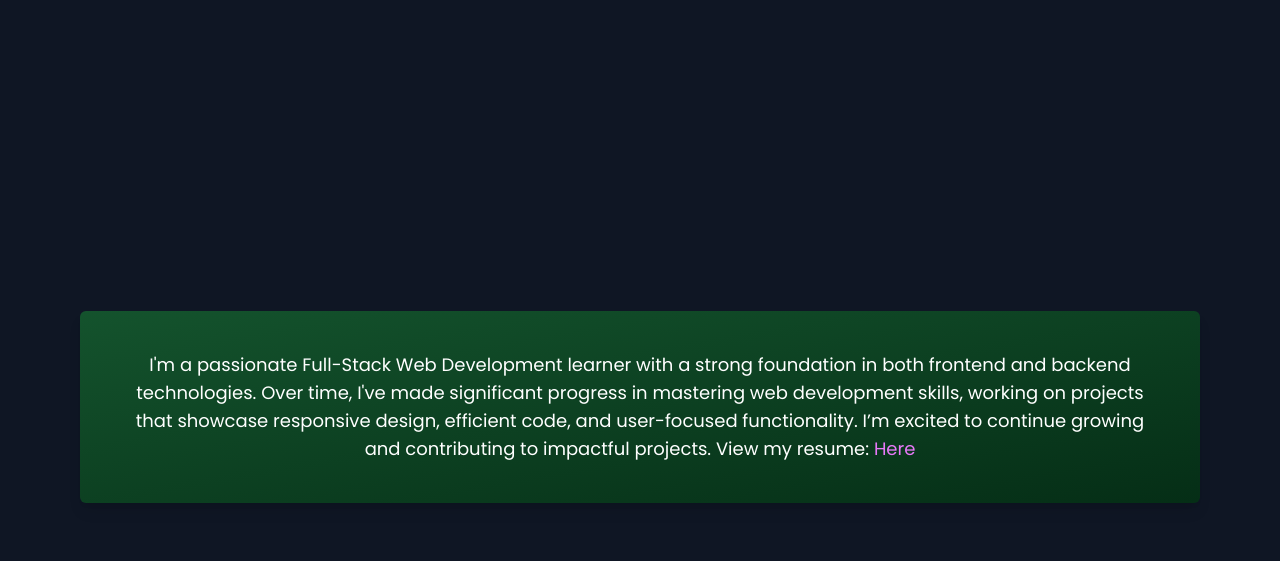
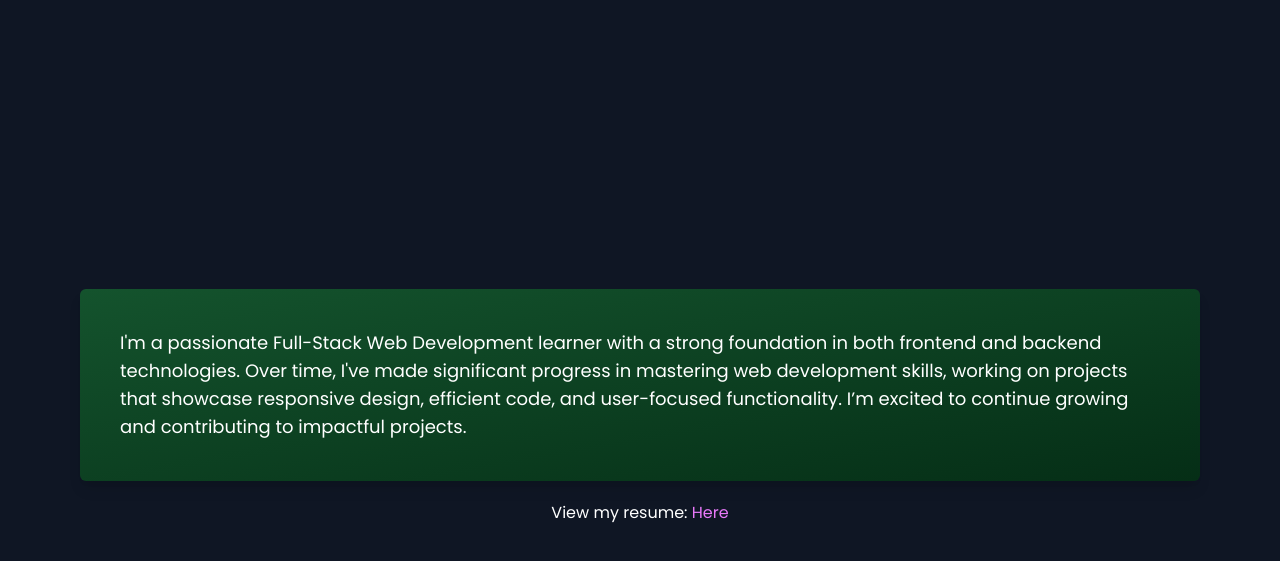
Before and after one commit to hafizurrahaman0/hafizurrahaman, a website: page pages/aboutme.html in a window 1280 px wide. Shown: the part 73-634 px from the top of the page. Drawn offline with Linux system fonts and the light colour scheme.

Commit message:
updated aboutPage

```diff
--- a/pages/aboutme.html
+++ b/pages/aboutme.html
@@ -36,9 +36,13 @@
 
 
     <main class="w-screen md:px-20 text-center flex flex-col items-center justify-center">
-        <h2 class="text-lg bg-gradient-to-br from-green-900 to-green-950 p-5 md:p-10 rounded-md shadow-lg">I'm a passionate Full-Stack Web Development learner with a strong foundation in both frontend and backend technologies. Over time, I've made significant progress in mastering web development skills, working on projects that showcase responsive design, efficient code, and user-focused functionality. I’m excited to continue growing and contributing to impactful projects.
-
-            View my resume: <a class="text-fuchsia-400" href="../Resume.pdf" target="_blank">Here</a></h2>
+        <p class="text-left text-lg md:bg-gradient-to-br from-green-900 to-green-950 p-5 md:p-10 rounded-md md:shadow-lg">I'm a
+            passionate Full-Stack Web Development learner with a strong foundation in both frontend and backend
+            technologies. Over time, I've made significant progress in mastering web development skills, working on
+            projects that showcase responsive design, efficient code, and user-focused functionality. I’m excited to
+            continue growing and contributing to impactful projects.
+        </p>
+        <p class="mt-5">View my resume: <a class="text-fuchsia-400" href="../Resume.pdf" target="_blank">Here</a></p>
 
     </main>
 
```
Also changed, not shown: src/output.css.
